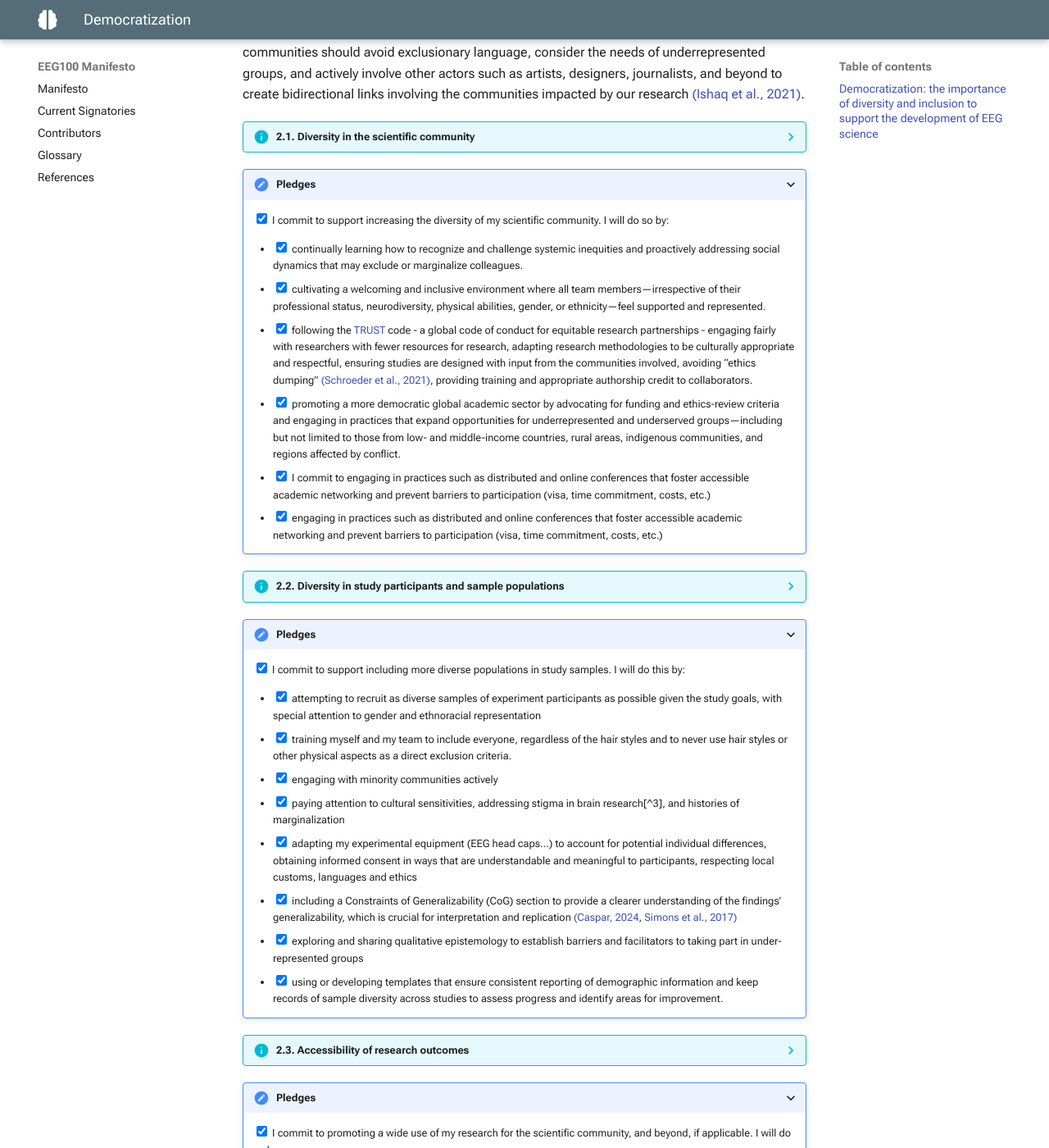
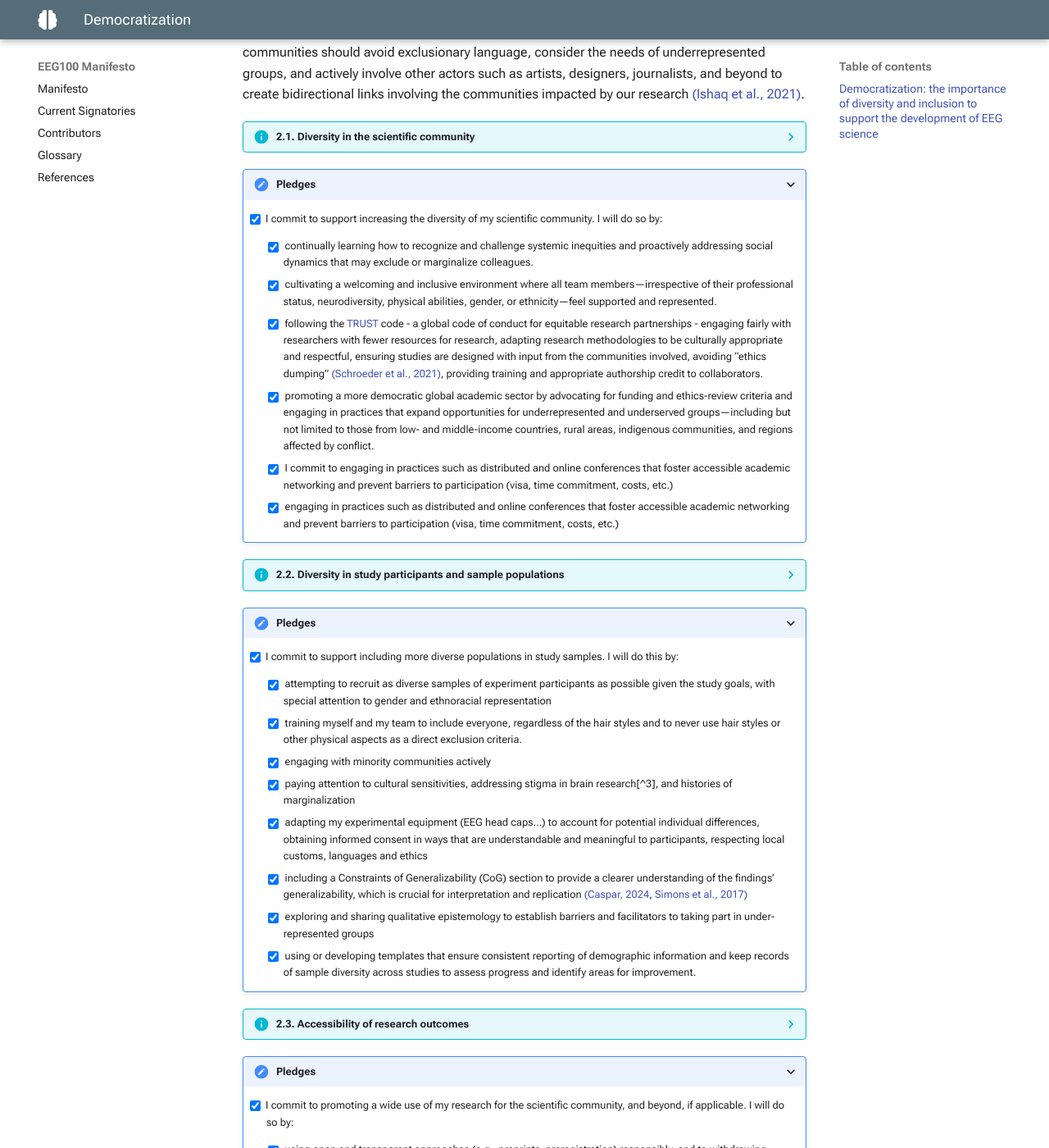
Before and after one commit to ubdbra001/EEG100Manifesto, an MkDocs documentation site: the page built from docs/democratization.md, in a window 1280 px wide and 1400 px high, scrolled down 768 px. Shown: the whole window at 82% size. Built offline with MkDocs 1.6.1 and Material for MkDocs 9.7.7, drawn with Linux system fonts in a browser that asks for light colours.

Commit message:
Update CSS and JS

```diff
--- /dev/null
+++ b/docs/javascript/extra_javascript.js
@@ -0,0 +1,12 @@
+function toggleCheckboxes(event) {
+    let tar = event.target;
+
+    let allListNodes = tar.parentElement.nextElementSibling.children
+
+    Array.from(allListNodes).forEach(el => el.firstElementChild.checked = tar.checked);
+}
+
+function toggleFold(state) {
+    allDetails = document.querySelectorAll("details");
+    Array.from(allDetails).forEach(el => el.open = state);
+}
--- a/docs/stylesheets/extra.css
+++ b/docs/stylesheets/extra.css
@@ -16,3 +16,33 @@
         max-height: 1rem;
     }
 }
+
+ul.tasklist {
+    list-style: none;
+    margin-top: 0.5em;
+}
+
+ul.tasklist li input[type="checkbox"] {
+    width: 1em;
+    margin: 0 0.3em 0.2em -1.4em;
+    vertical-align: bottom;
+}
+
+button {
+    background: revert;
+    border: revert;
+    padding: revert;
+}
+
+ul.tasklist > li {
+    margin-left: 2.25em !important;
+}
+
+p:has(input) {
+    margin-left: 1.25em;
+}
+
+p input {
+    margin-left: -1.5em;
+    vertical-align: middle;
+}
```
